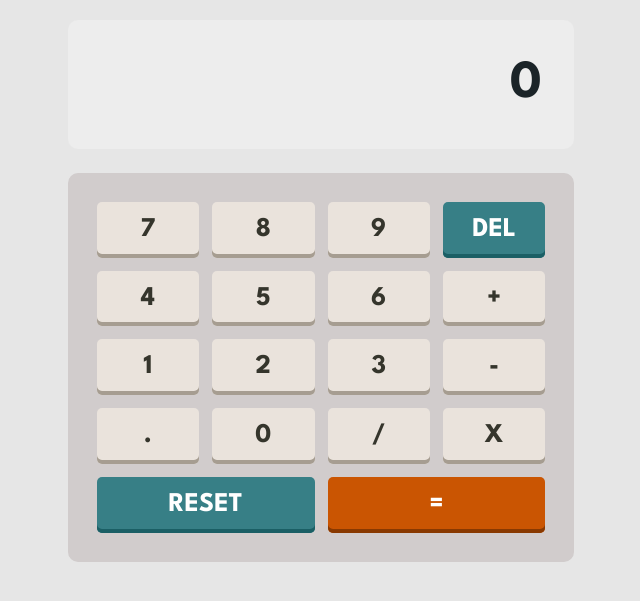
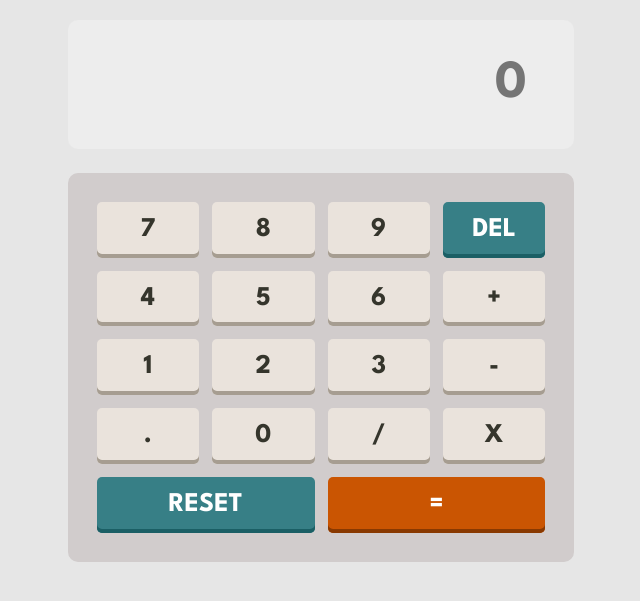
Before and after one commit to stephenkjohnston/fem-calculator-app, a website built with Parcel: page index.html in a window 1280 px wide. Shown: the part 51-652 px from the top of the page, without its empty margins (319-959 px from the left). Built offline with nearby package versions, Linux system fonts and the light colour scheme.

Commit message:
Change input from text to number. Add placeholder on input. Remove outline from input.

```diff
--- a/index.html
+++ b/index.html
@@ -63,9 +63,9 @@
             <section class="display" aria-live="assertive">
                 <input
                     class="display__input"
-                    type="text"
+                    type="number"
                     name="input"
-                    value="0"
+                    placeholder="0"
                 />
             </section>
             <section class="keys">
--- a/src/scss/_theme.scss
+++ b/src/scss/_theme.scss
@@ -189,6 +189,7 @@ header {
         border: 0;
         background: transparent;
         color: var(--clr-text);
+        outline: none;
     }
 }
 
```
